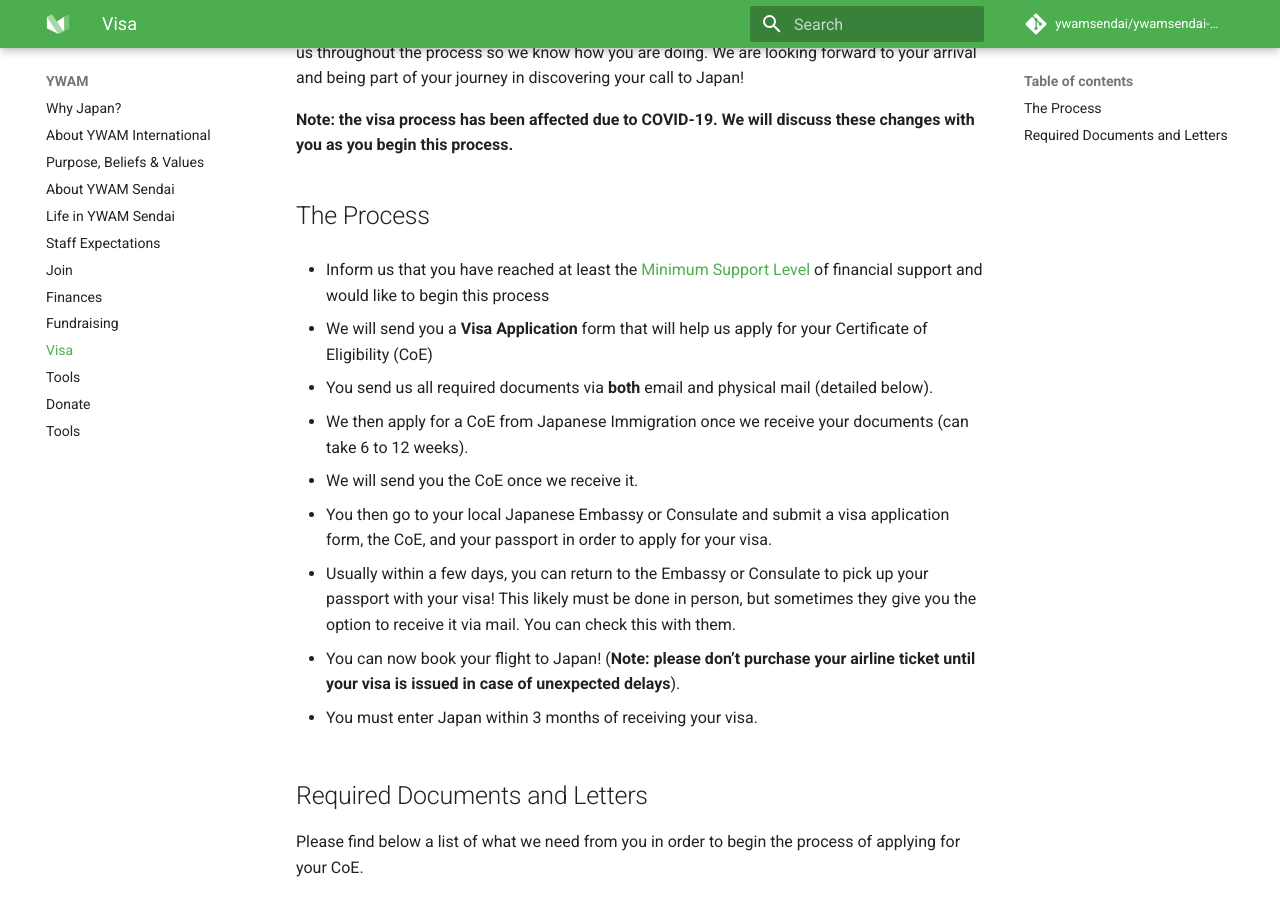
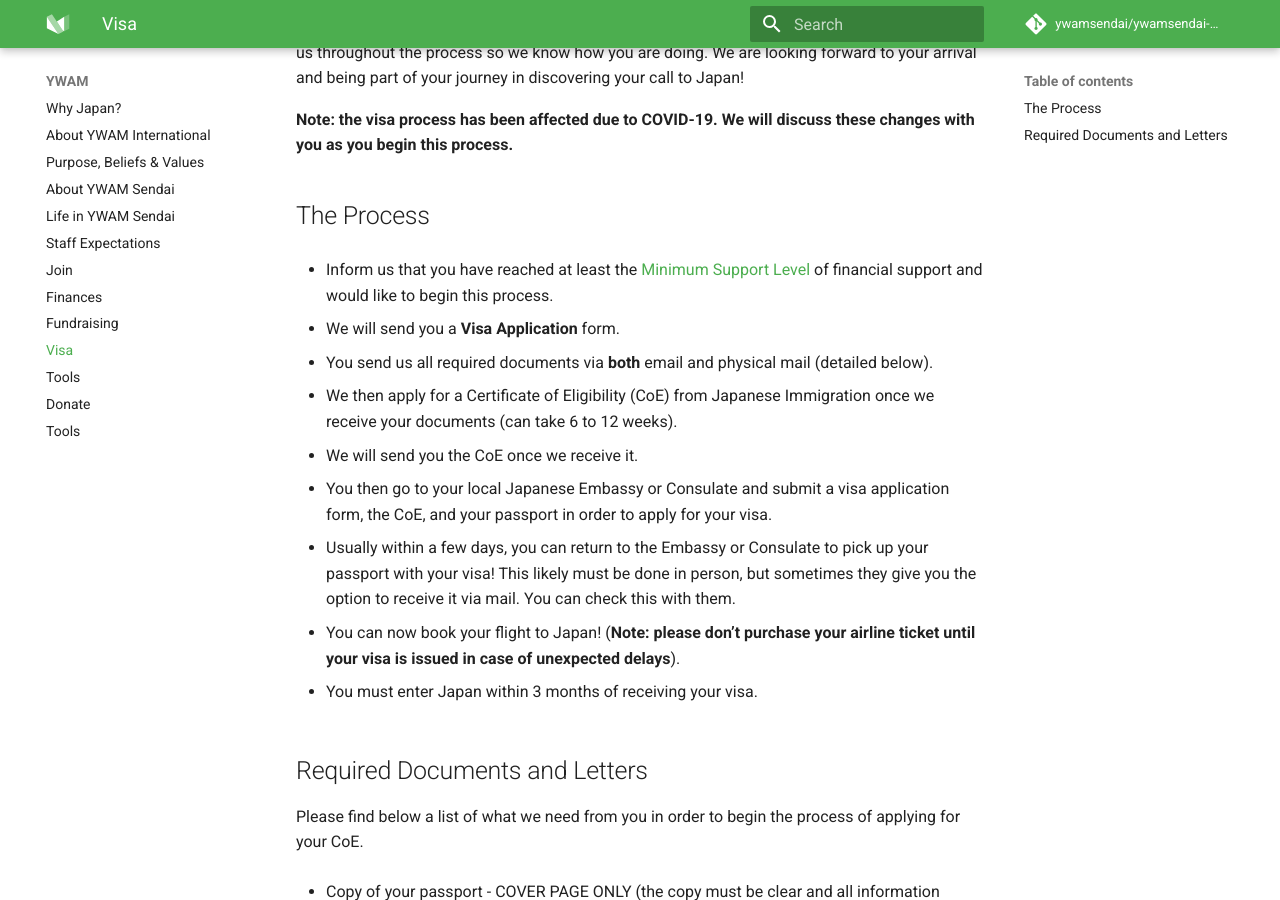
Before and after one commit to ywamsendai/ywamsendai-wiki, an MkDocs documentation site: the page built from docs/ywam/visa.md, in a window 1280 px wide and 900 px high, scrolled down 332 px. Built offline with MkDocs 1.6.1 and Material for MkDocs 9.7.7, drawn with Linux system fonts in a browser that asks for light colours; comment, search, counter and statistics services are not loaded.

Commit message:
edit wording

```diff
--- a/docs/ywam/visa.md
+++ b/docs/ywam/visa.md
@@ -8,13 +8,13 @@
 
 ## The Process
 
-* Inform us that you have reached at least the [Minimum Support Level](finances.md) of financial support and would like to begin this process
+* Inform us that you have reached at least the [Minimum Support Level](finances.md) of financial support and would like to begin this process.
 
-* We will send you a **Visa Application** form that will help us apply for your Certificate of Eligibility (CoE)
+* We will send you a **Visa Application** form.
 
 * You send us all required documents via **both** email and physical mail (detailed below).
 
-* We then apply for a CoE from Japanese Immigration once we receive your documents (can take 6 to 12 weeks).
+* We then apply for a Certificate of Eligibility (CoE) from Japanese Immigration once we receive your documents (can take 6 to 12 weeks).
 
 * We will send you the CoE once we receive it.
 
```
